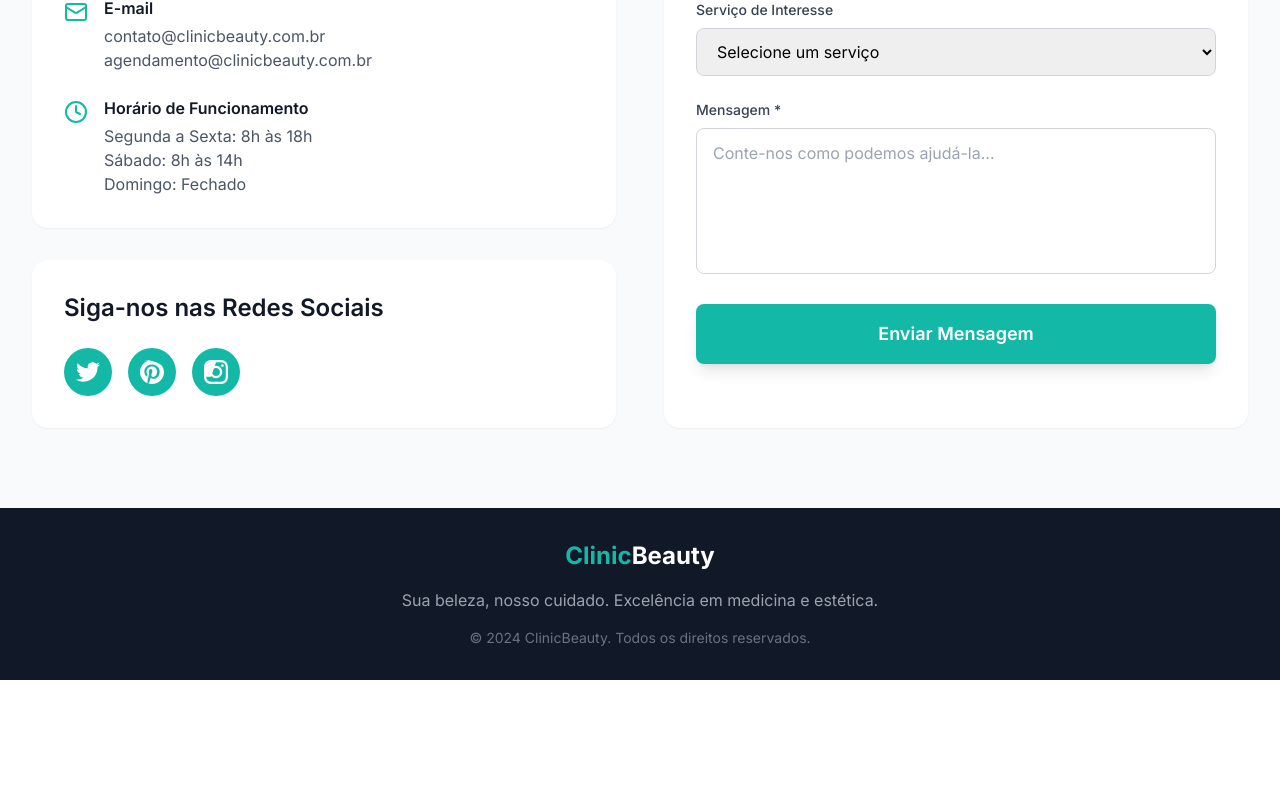
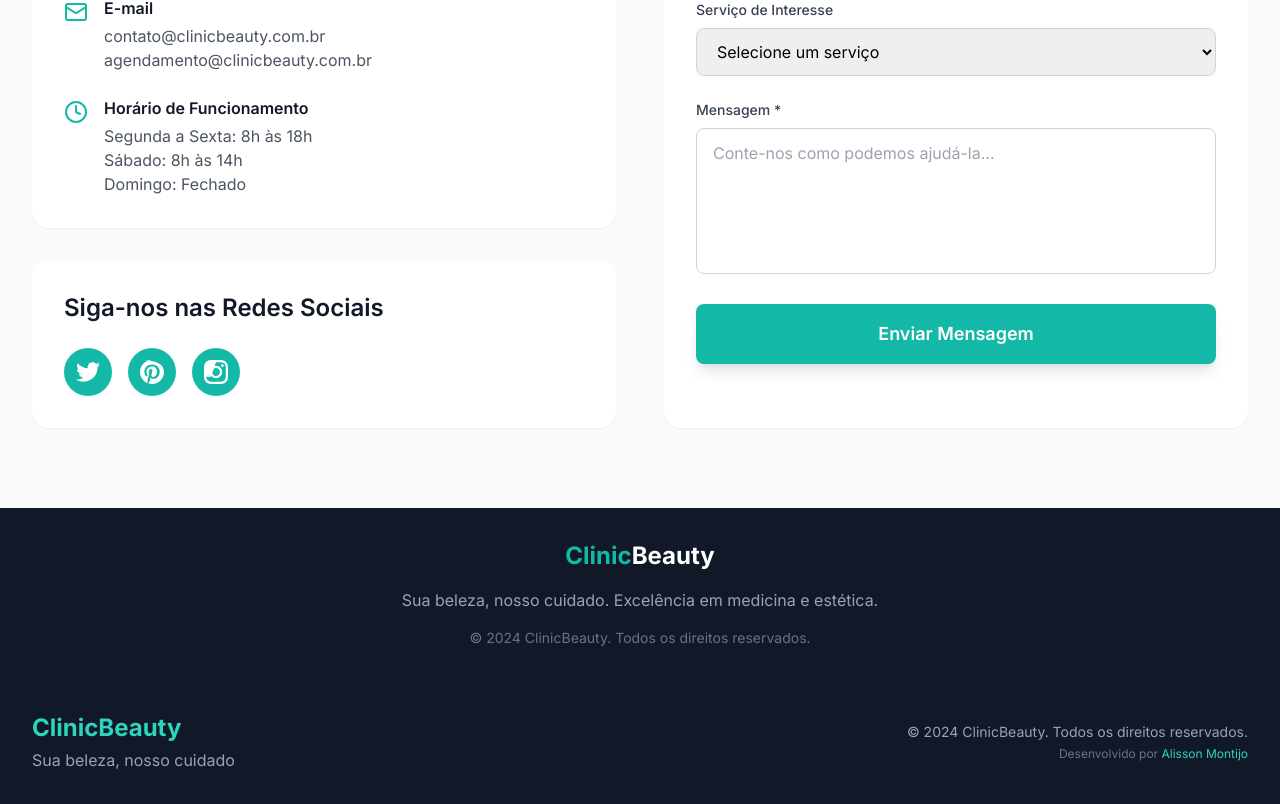
Before and after one commit to adsmbr/ClinicBeauty, a React (Vite) app: page / in a window 1280 px wide. Shown: the part 3801-4605 px from the top of the page. Before the commit the page ends 4481 px from the top, so only its background shows below. Built offline with nearby package versions, Linux system fonts and the light colour scheme.

Commit message:
Update author information across project files
- Updated package.json with complete author details
- Added developer meta tags to index.html
- Added professional footer with developer attribution
- Enhanced README.md with developer section and contact info
- Updated LICENSE with contact email

```diff
--- a/index.html
+++ b/index.html
@@ -6,6 +6,9 @@
     <meta name="viewport" content="width=device-width, initial-scale=1.0" />
     <meta name="description" content="ClinicBeauty - Clínica médica e estética de excelência. Desperte sua beleza natural com tratamentos personalizados." />
     <meta name="keywords" content="clínica estética, medicina estética, beleza, tratamentos, São Paulo" />
+    <meta name="author" content="Alisson Montijo" />
+    <meta name="developer" content="Alisson Montijo - alissonmontijo@gmail.com" />
+    <meta name="generator" content="React + TypeScript + Vite" />
     <title>ClinicBeauty - Sua Beleza, Nosso Cuidado</title>
   </head>
   <body>
--- a/package.json
+++ b/package.json
@@ -3,7 +3,11 @@
   "private": true,
   "version": "1.0.0",
   "description": "Aplicação web para clínica médica e estética ClinicBeauty",
-  "author": "ClinicBeauty Team",
+  "author": {
+    "name": "Alisson Montijo",
+    "email": "alissonmontijo@gmail.com",
+    "url": "https://github.com/adsmbr"
+  },
   "type": "module",
   "scripts": {
     "dev": "vite",
--- a/src/App.tsx
+++ b/src/App.tsx
@@ -842,6 +842,35 @@
           }
         `
       }} />
+
+      {/* Footer */}
+      <footer className="bg-gray-900 text-white py-8">
+        <div className="max-w-7xl mx-auto px-4 sm:px-6 lg:px-8">
+          <div className="flex flex-col md:flex-row justify-between items-center">
+            <div className="mb-4 md:mb-0">
+              <h3 className="text-2xl font-bold text-teal-400">ClinicBeauty</h3>
+              <p className="text-gray-400 mt-1">Sua beleza, nosso cuidado</p>
+            </div>
+
+            <div className="text-center md:text-right">
+              <p className="text-gray-400 text-sm">
+                © 2024 ClinicBeauty. Todos os direitos reservados.
+              </p>
+              <p className="text-gray-500 text-xs mt-1">
+                Desenvolvido por{' '}
+                <a
+                  href="https://github.com/adsmbr"
+                  target="_blank"
+                  rel="noopener noreferrer"
+                  className="text-teal-400 hover:text-teal-300 transition-colors"
+                >
+                  Alisson Montijo
+                </a>
+              </p>
+            </div>
+          </div>
+        </div>
+      </footer>
     </div>
   );
 }
```
Also changed, not shown: 2 other files (tests, documents, lock files or other folders).
